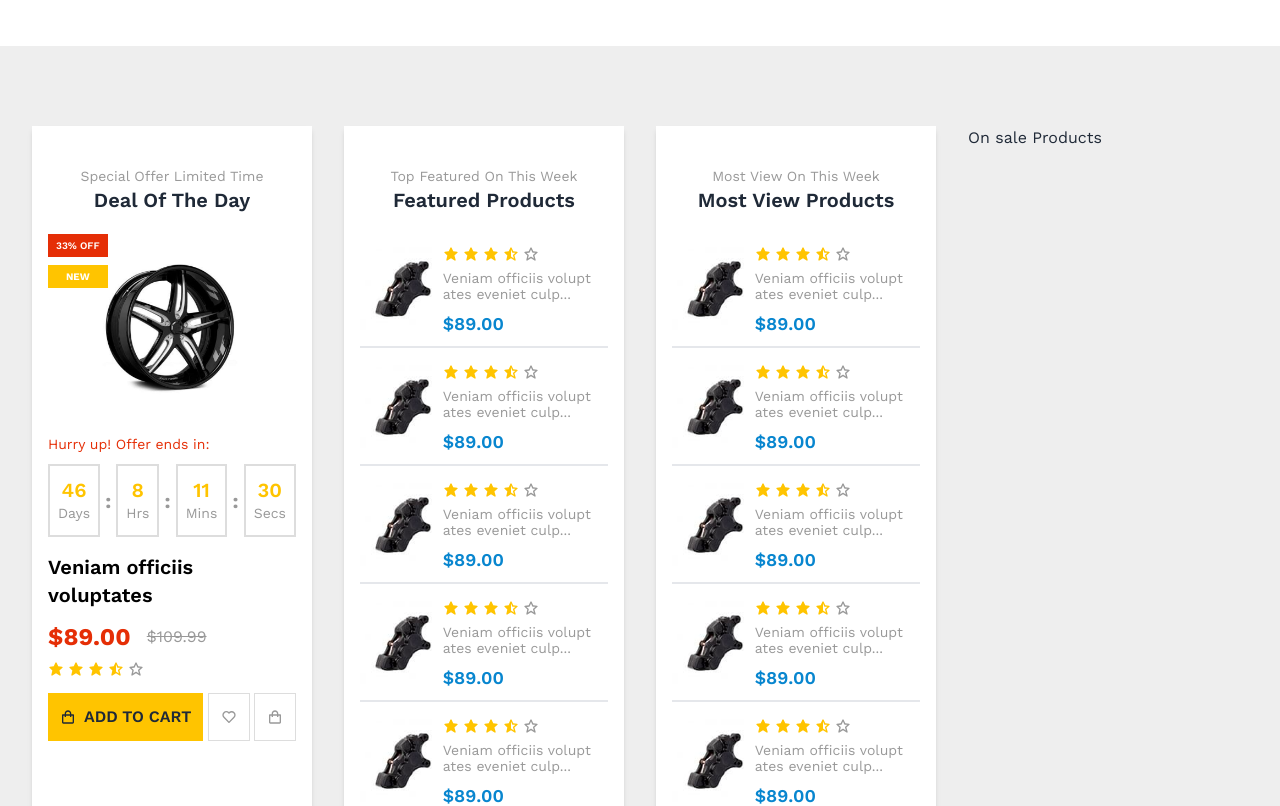
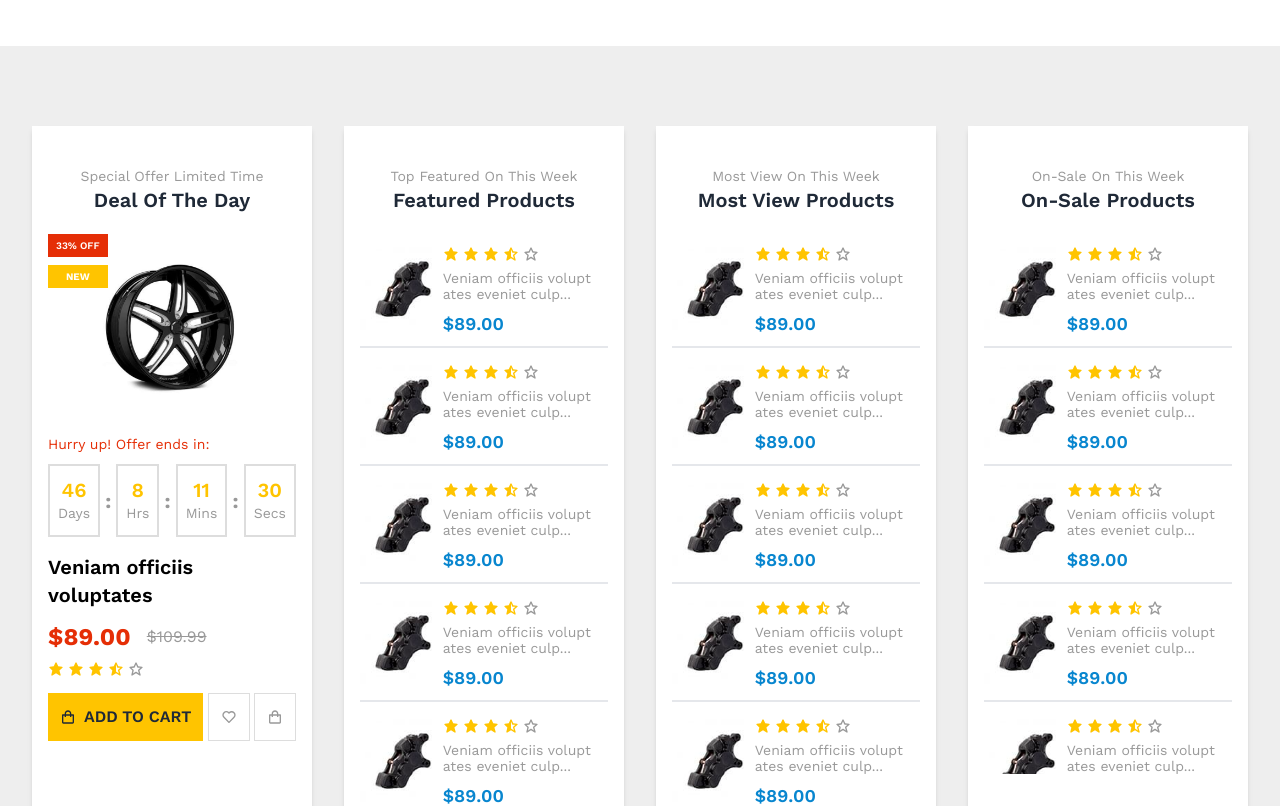
Before and after one commit to shahjalalhazari/Uren-Car-Accessories-Shop, a Next.js app: page / in a window 1280 px wide. Shown: the part 2100-2906 px from the top of the page. Built offline with nearby package versions, Linux system fonts and the light colour scheme.

Commit message:
On Sale Products card of Featured Products section added.

```diff
--- a/src/components/HomePage/sections/featuredProducts/components/cards/OnSaleProducts.jsx
+++ b/src/components/HomePage/sections/featuredProducts/components/cards/OnSaleProducts.jsx
@@ -1,11 +1,23 @@
-import React from 'react';
+import CardTitle from "../CardTitle";
+import FeaturedSingleProductCard from "@/components/shared/cards/FeaturedSingleProductCard";
 
 const OnSaleProducts = () => {
-    return (
-        <div>
-            On sale Products
-        </div>
-    );
+  return (
+    <div className="card-container">
+      {/* Card Heading */}
+      <CardTitle
+        heading={"On-Sale Products"}
+        subHeading={"On-Sale On This Week"}
+      />
+      {/* All Weekly Featured Products List */}
+      <div className="h-[68vh] overflow-y-auto mt-4">
+        {/* REPLACE */}
+        {[...Array(10)].map((_, index) => (
+          <FeaturedSingleProductCard key={index} />
+        ))}
+      </div>
+    </div>
+  );
 };
 
 export default OnSaleProducts;
```
